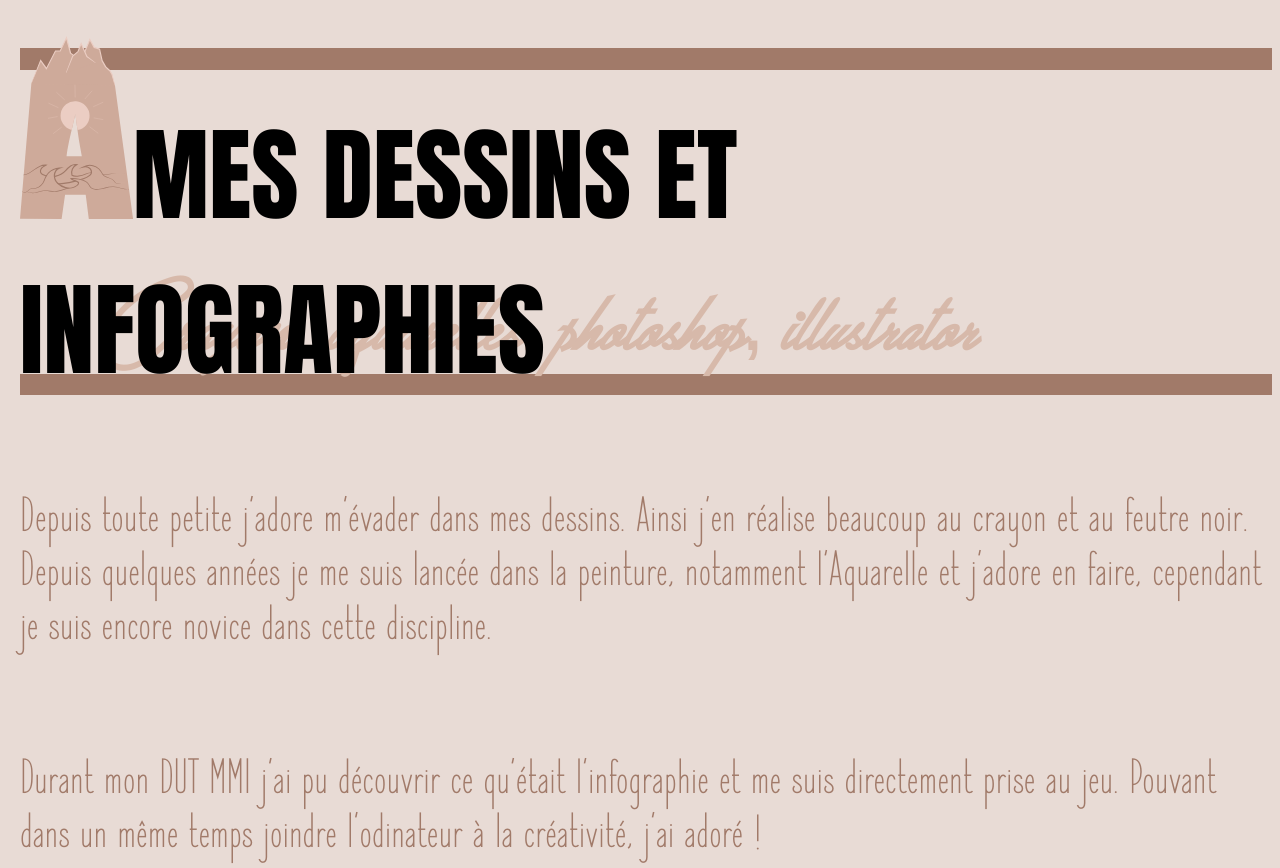
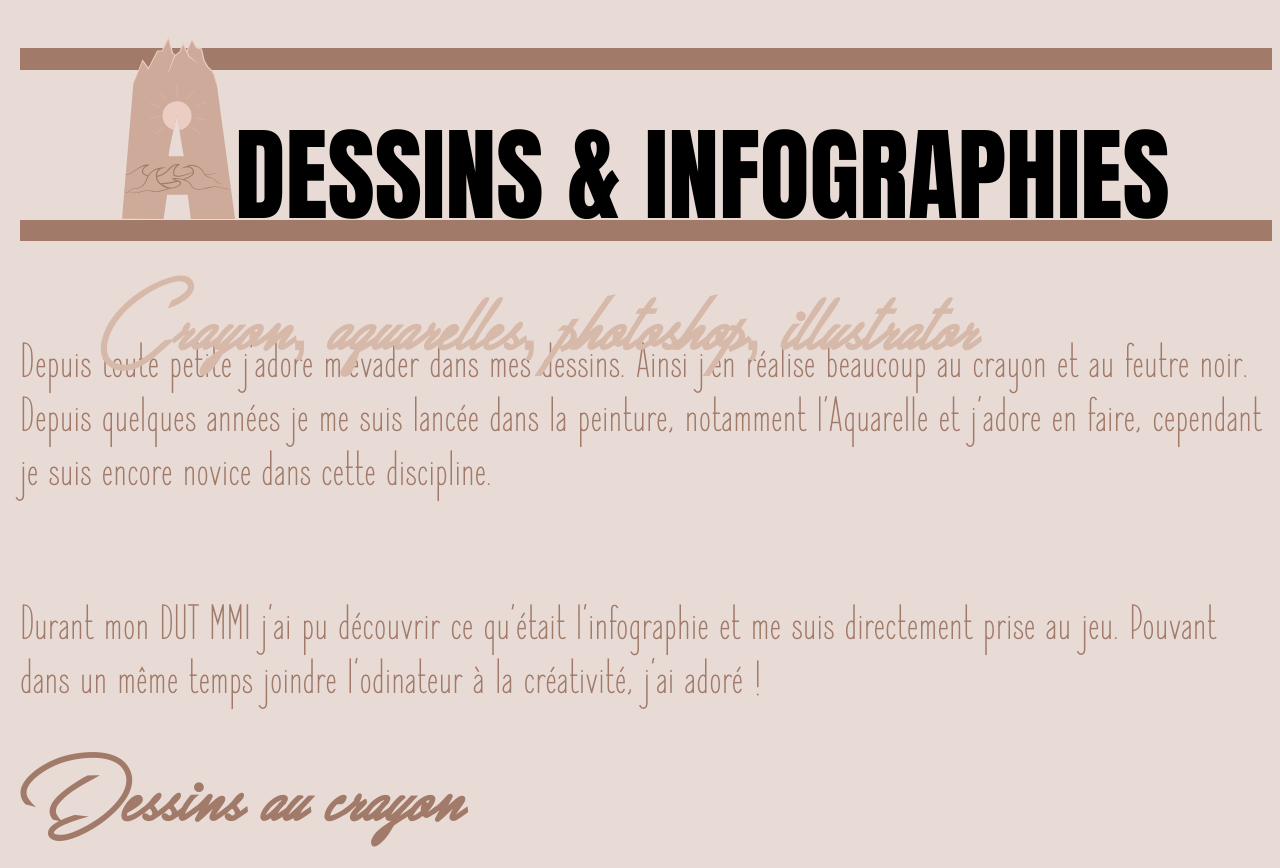
Before and after one commit to AlexiaLussagnet/Site-ALEX-CEPTION, a plain HTML site: page HTML/3_1_DESSINS_INFO.html in a window 1280 px wide. Shown: the top 868 px of the page. Drawn offline with Linux system fonts and the light colour scheme.

Commit message:
Update 3_1_DESSINS_INFO.html

```diff
--- a/HTML/3_1_DESSINS_INFO.html
+++ b/HTML/3_1_DESSINS_INFO.html
@@ -18,7 +18,7 @@
         <div class="wrapper">
             <div class="trait"></div>
             <div class="banner">
-                <h1><span><img src="../Médias/LOGO ALEX'CEPTION.svg" alt="" class="LOGO"></span>Mes Dessins et Infographies
+                <h1><span><img src="../Médias/LOGO ALEX'CEPTION.svg" alt="" class="LOGO"></span>Dessins & Infographies
                 </h1>
             </div>
             <div class="trait2"></div>
```
